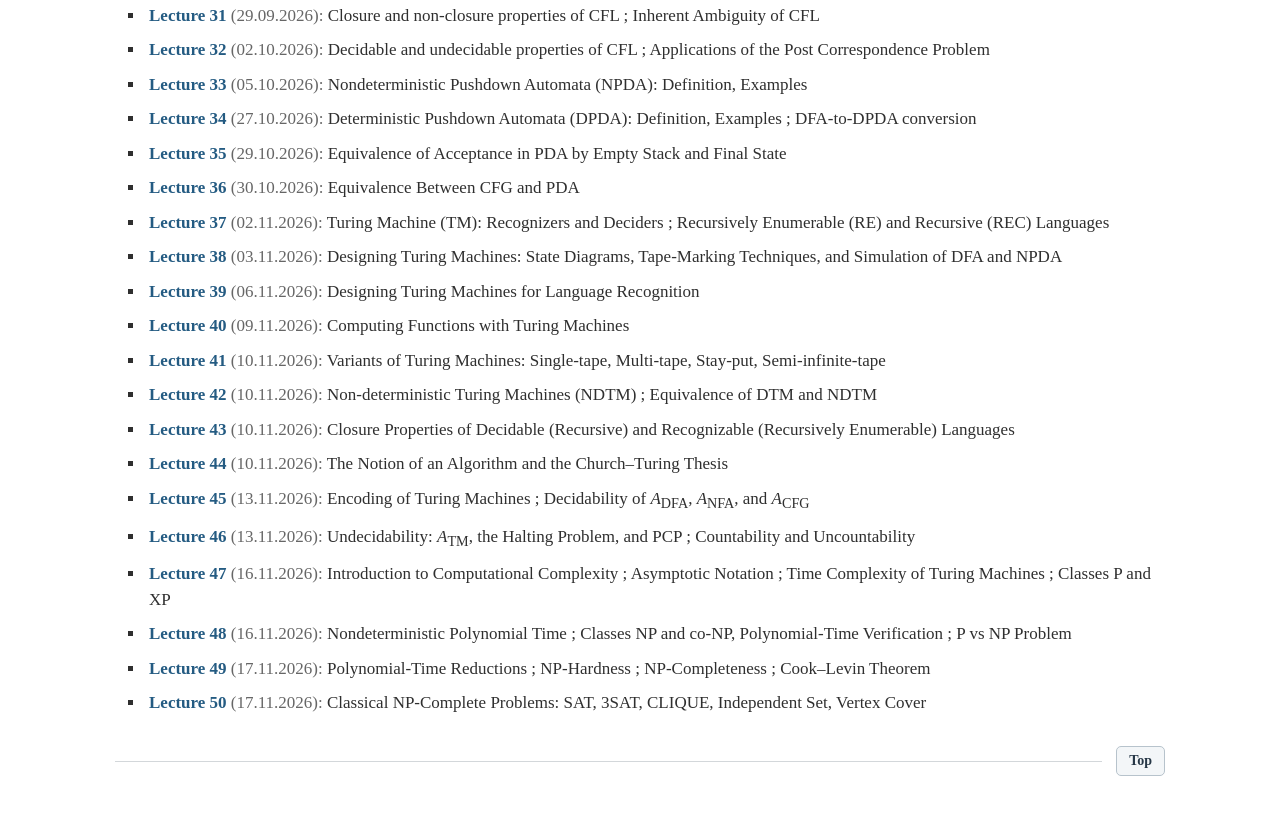
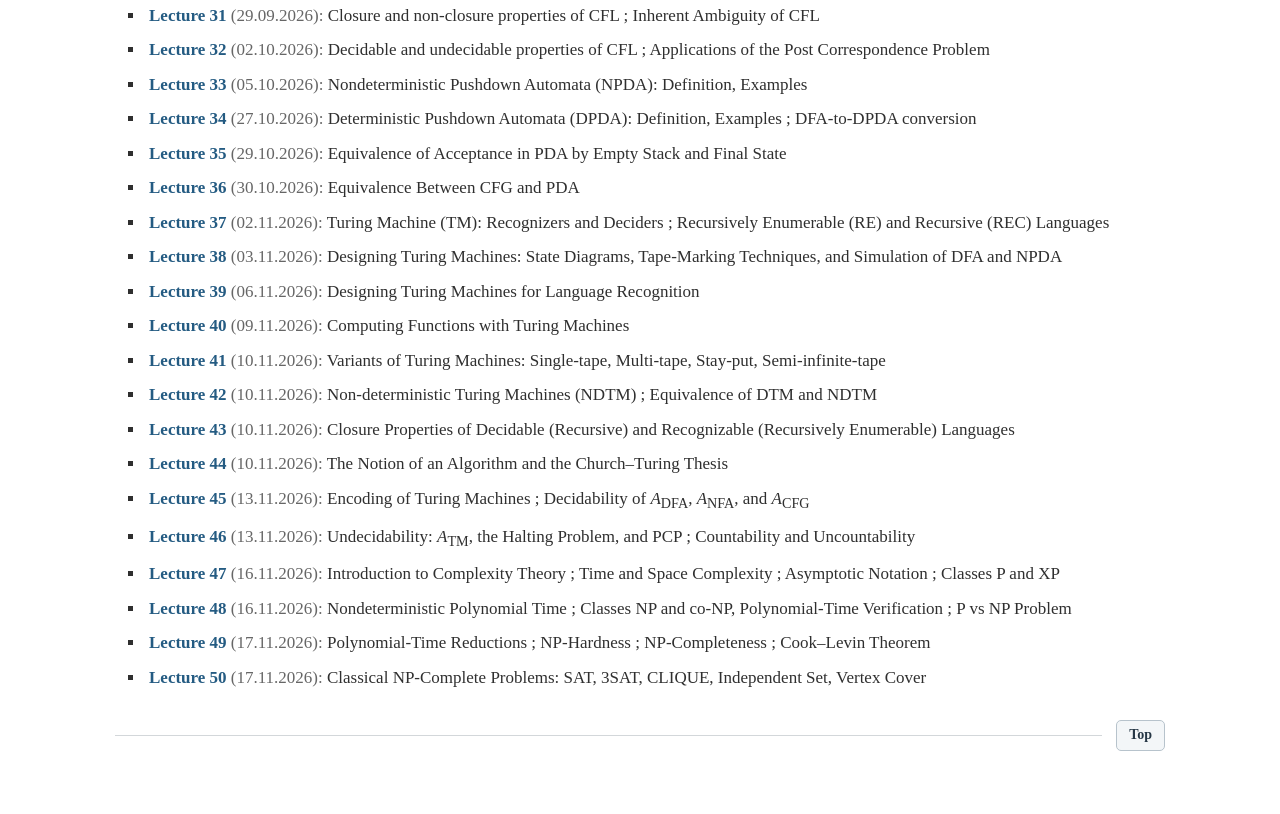
Before and after one commit to sbjana/sbjana.github.io, a plain HTML site: page ToC26.html in a window 1280 px wide. Shown: the part 2148-2962 px from the top of the page. Drawn offline with Linux system fonts and the light colour scheme.

Commit message:
Update ToC26.html

```diff
--- a/ToC26.html
+++ b/ToC26.html
@@ -960,7 +960,7 @@ Automata, Languages, Complexity
         <li>
           <span class="lecture-title">Lecture 47</span>
           <span class="lecture-date">(16.11.2026):</span>
-         Introduction to Computational Complexity ; Asymptotic Notation ; Time Complexity of Turing Machines ;  Classes P and XP
+         Introduction to Complexity Theory ; Time and Space Complexity ; Asymptotic Notation ;    Classes P and XP
         </li>
       </ul>
 
```
